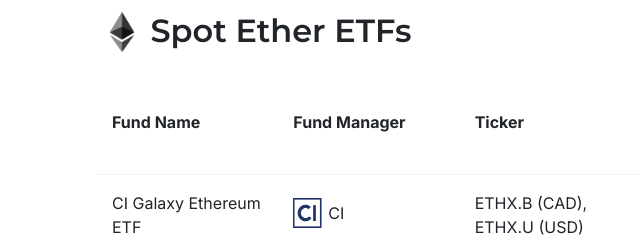
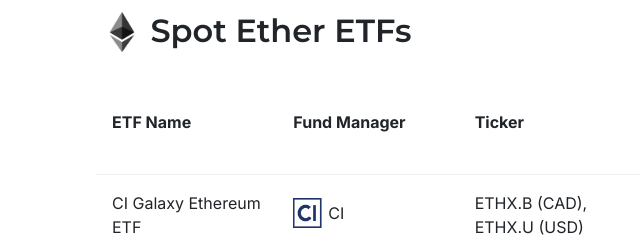
Before and after one commit to JakeCondon/JakeCondon.github.io, a plain HTML site: page ether.html in a window 1280 px wide. Shown: the part 660-900 px from the top of the page, 0-640 px from the left. Drawn offline with nearby package versions, Linux system fonts and the light colour scheme.

Commit message:
Add files via upload

```diff
--- a/ether.html
+++ b/ether.html
@@ -97,7 +97,7 @@
 
     <table class="maintablecontainer">
         <tr class="tableborder">
-          <th>Fund Name</th>
+          <th>ETF Name</th>
           <th>Fund Manager</th>
           <th>Ticker</th>
           <th>Management Expense Ratio (MER)</th>
```
